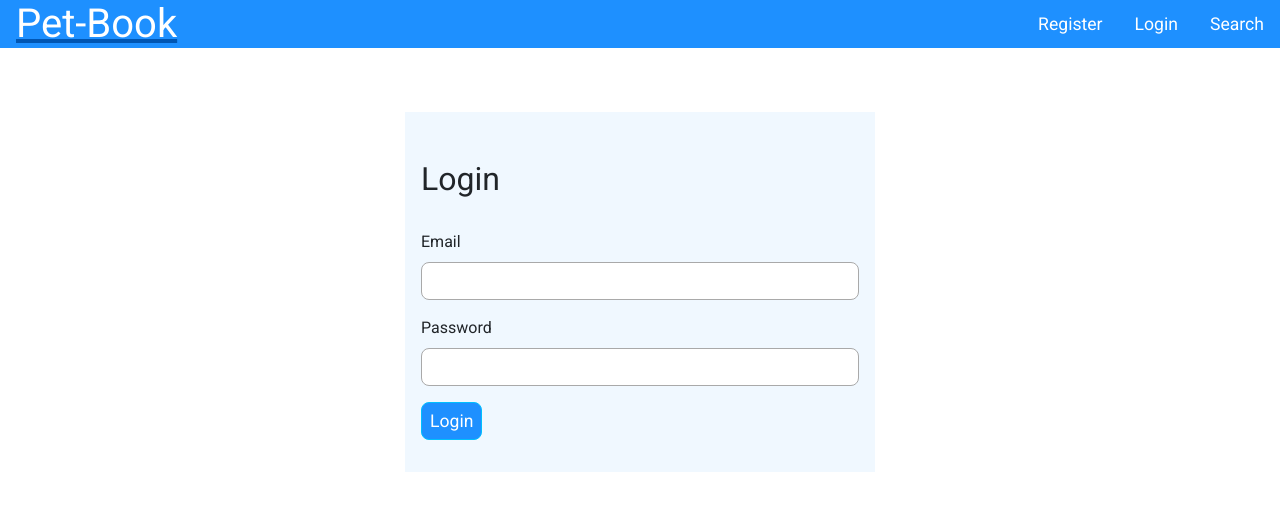
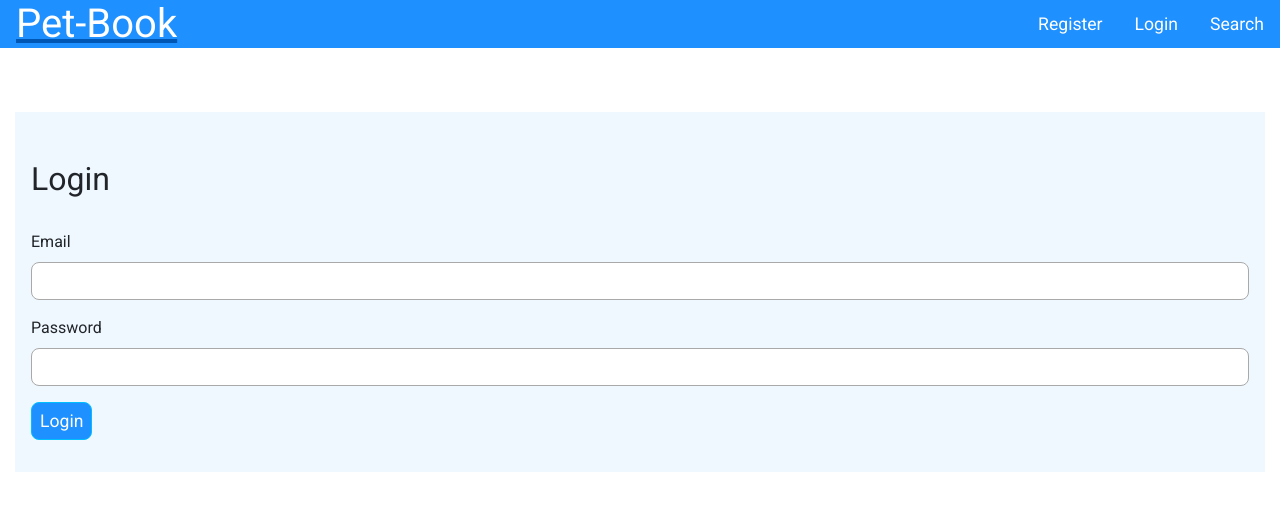
Before and after one commit to asharma984/Pet-Book-Front-End, a React (Create React App) app: page /login in a window 1280 px wide. Shown: the top 510 px of the page. Built offline with nearby package versions, Linux system fonts and the light colour scheme; no server answers.

Commit message:
added routes
modified application and added my routes

```diff
--- a/src/components/HomeComponents/Application.js
+++ b/src/components/HomeComponents/Application.js
@@ -7,6 +7,13 @@ import Login from '../auth/Login';
 import Register from '../auth/Register';
 import '../../style.css';
 import UserContext from "../../contex/UserContext";
+import PetProfile from "../../containers/pet-profile.container";
+import CreateBlogPost from "../create-blogpost.component";
+import CreatePet from "../create-pet.component";
+import AdvancedSearchComponent from "../AdvancedSearchComponent";
+import PetGridComponent from "../PetGridComponent";
+import PetContainer from "../PetContainer";
+import Navbar from "../navbar.component";
 
 function Application(){
     const [userData,setUserData] =useState(
@@ -45,11 +52,17 @@ function Application(){
             <BrowserRouter>
                 <UserContext.Provider value={{userData,setUserData}}>
                 <Header/>
-                <div className="container">
+                <div className="container-fluid">
                 <Switch>
                     <Route exact path="/" component={Home} />
                     <Route path="/login" component={Login} />
                     <Route path="/register" component={Register} />
+                    <Route path="/profile/:petId" exact component={PetProfile}/>
+                    <Route path="/blog/:petId" exact component={CreateBlogPost}/>
+                    <Route path="/pet/:userId" exact component={CreatePet}/>
+                    <Route path="/AdvancedSearchComponent" exact component={AdvancedSearchComponent}/>
+                    <Route path={["/AdvancedSearchComponent/search"]} exact component={PetGridComponent}/>
+                    <Route path="/PetGridComponent/:animalType/:animalId" exact component={PetContainer}/>
                 </Switch>
                 </div>
                 </UserContext.Provider>
```
